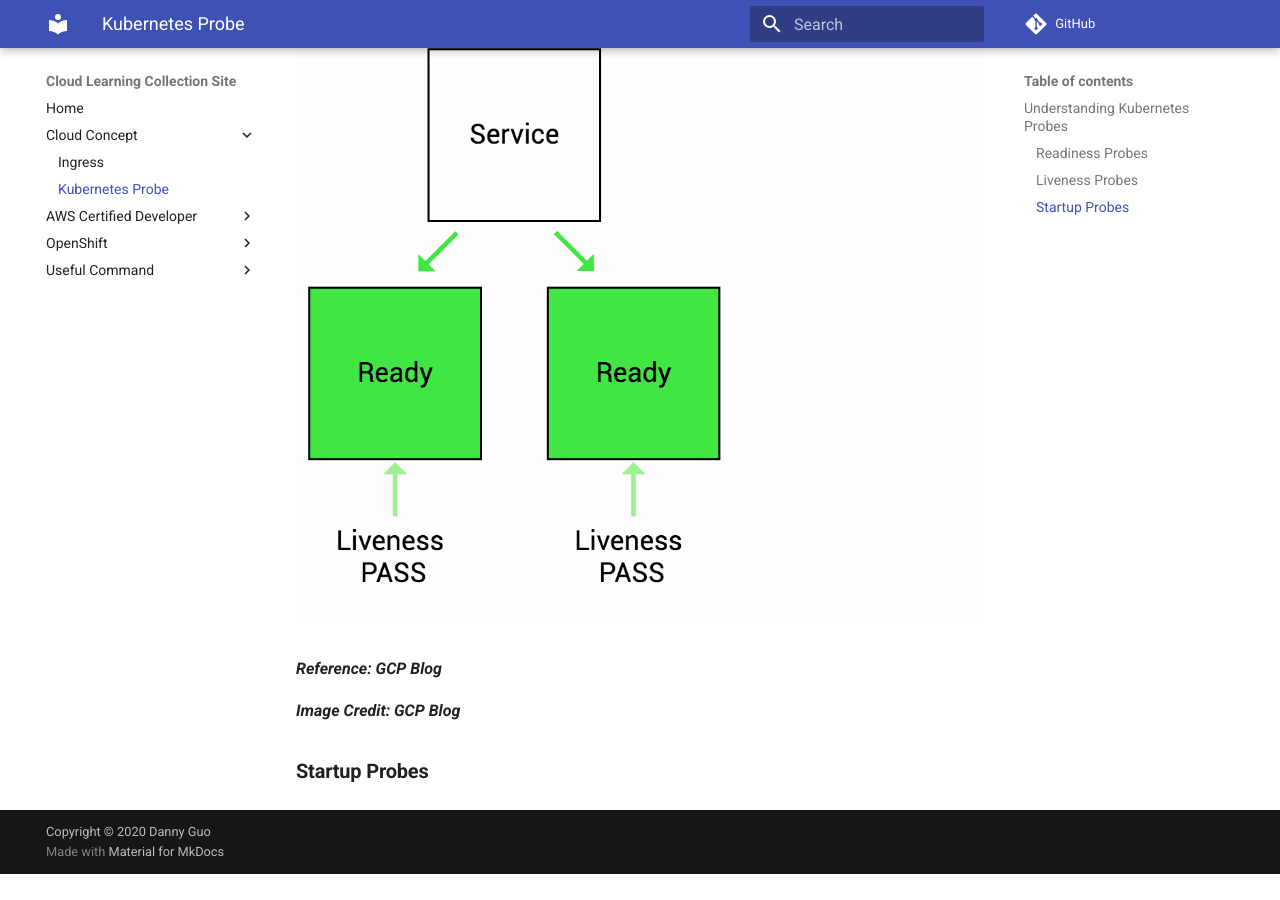
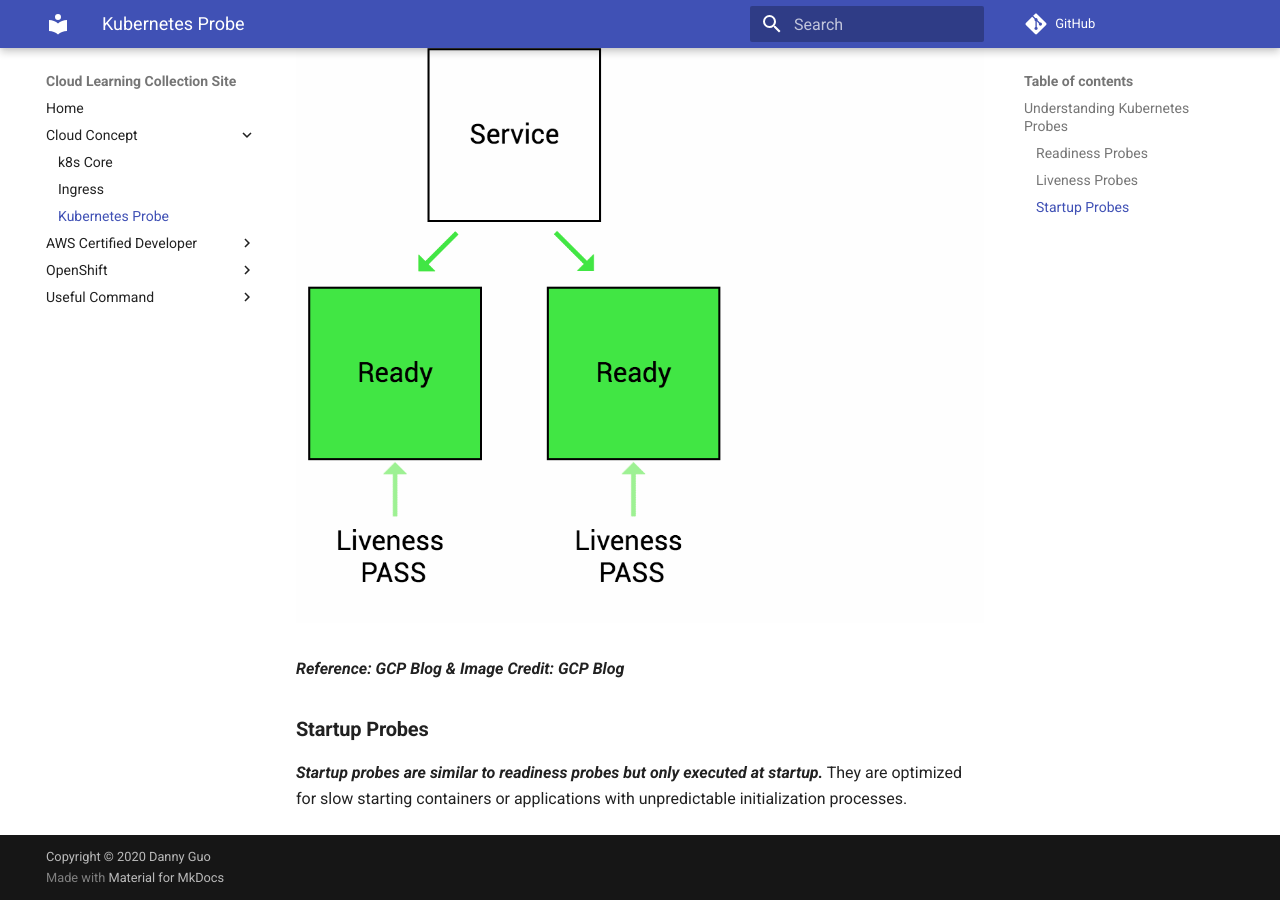
Before and after one commit to VickyGuo0907/Cloud-learning, an MkDocs documentation site: the page built from docs/cloud/probe-concept.md, in a window 1280 px wide and 900 px high, scrolled down 1758 px. Built offline with MkDocs 1.6.1 and Material for MkDocs 9.7.7, drawn with Linux system fonts in a browser that asks for light colours; comment, search, counter and statistics services are not loaded; before the commit the page ends 2632 px from its top, so only the background shows below that.

Commit message:
update core concept

```diff
--- a/docs/cloud/probe-concept.md
+++ b/docs/cloud/probe-concept.md
@@ -22,8 +22,8 @@ All the probe have the following parameters:
 ***Liveness probes are used to restart unhealthy containers.*** The kubelet periodically pings the liveness probe, determines the health, and kills the pod if it fails the liveness check. Liveness checks can help the application recover from a deadlock situation. Without liveness checks, Kubernetes deems a deadlocked pod healthy since the underlying process continues to run from Kubernetes’s perspective. By configuring the liveness probe, the kubelet can detect that the application is in a bad state and restarts the pod to restore availability.
 
 ![zoomify](imgs/liveness_probe.gif)<br></br>
-***Reference: GCP Blog***
-
- ***Image Credit: GCP Blog***
+***Reference: GCP Blog & Image Credit: GCP Blog***
 
 ### **Startup Probes**
+
+***Startup probes are similar to readiness probes but only executed at startup.*** They are optimized for slow starting containers or applications with unpredictable initialization processes.
--- a/mkdocs.yml
+++ b/mkdocs.yml
@@ -34,6 +34,7 @@ markdown_extensions:
 nav:
   - Home: index.md
   - Cloud Concept:
+    - k8s Core: cloud/core-concept.md
     - Ingress: cloud/ingress-concept.md
     - Kubernetes Probe: cloud/probe-concept.md
   - AWS Certified Developer:
```
Also changed, not shown: docs/cloud/core-concept.md (added, +22 -0 lines).
